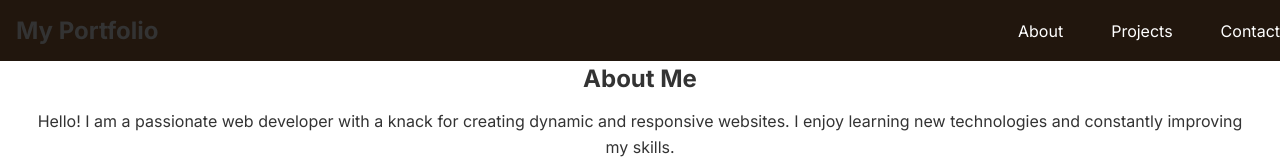
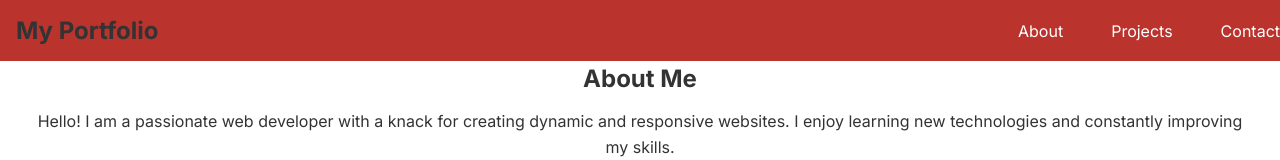
Before and after one commit to dreamscaatcher/Guri-Portfolio, a Next.js app: page / in a window 1280 px wide. Shown: the top 160 px of the page. Built offline with nearby package versions, Linux system fonts and the light colour scheme.

Commit message:
chore color change to test

```diff
--- a/src/styles/Header.module.css
+++ b/src/styles/Header.module.css
@@ -4,7 +4,7 @@
     justify-content: space-between;
     align-items: center;
     padding: 1rem;
-    background-color: hsl(28, 45%, 9%);
+    background-color: hsl(3, 62%, 45%);
     color: #fff;
     position: fixed;
     width: 100%;
```
